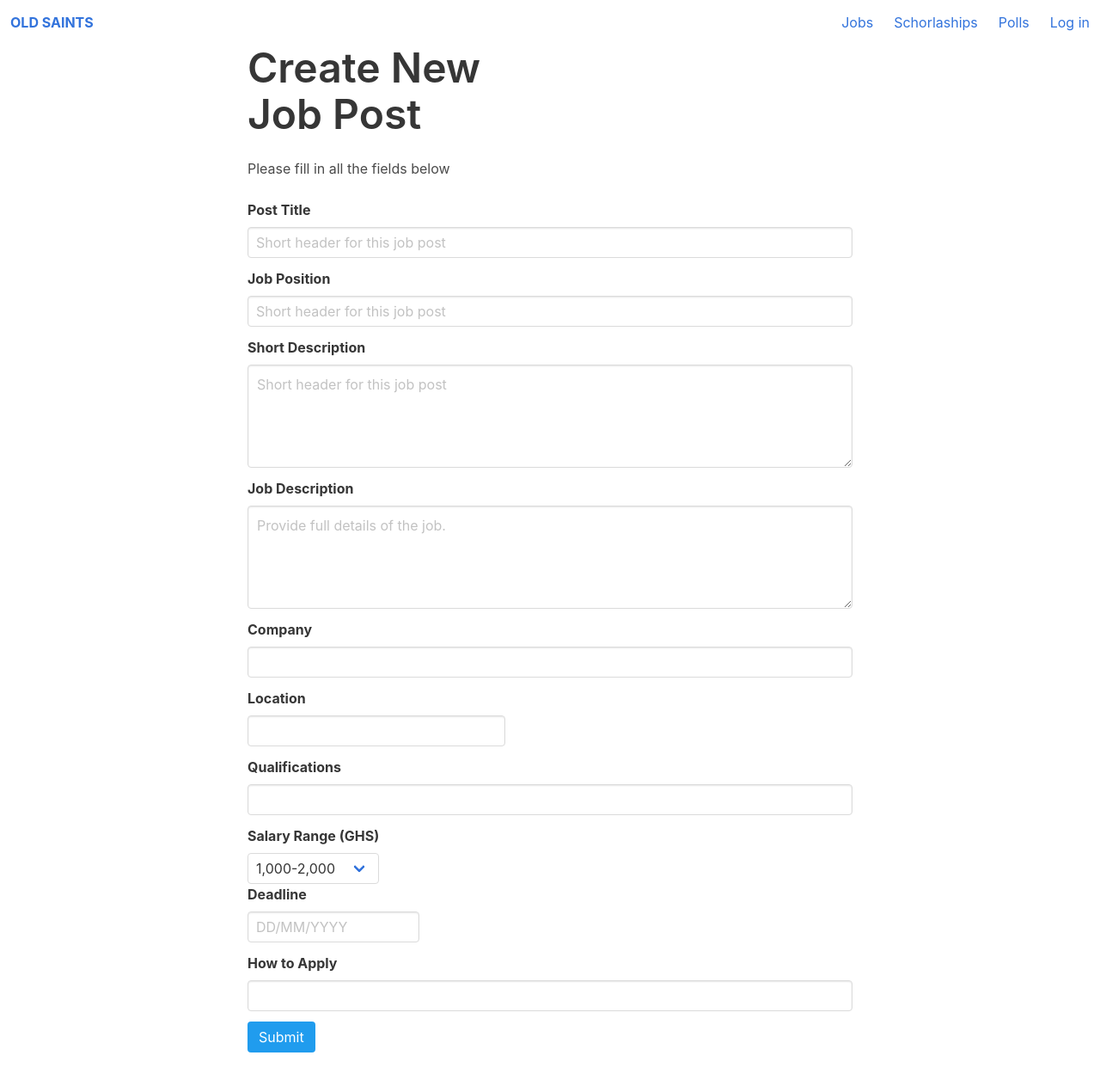
After one commit to blackmann/old_saints, a Django app: page /jobs/create/ in a window 1280 px wide. The commit adds this page. Shown: the whole page at 86% size. Run offline with Django 3.2, Linux system fonts and the light colour scheme; some libraries are stand-ins or nearby versions.

Commit message:
Job creation

```diff
--- a/osp/settings.py
+++ b/osp/settings.py
@@ -119,3 +119,5 @@ USE_TZ = True
 # https://docs.djangoproject.com/en/2.0/howto/static-files/
 
 STATIC_URL = '/static/'
+
+STATIC_ROOT = (os.path.join(BASE_DIR, 'static'))
--- a/osp/urls.py
+++ b/osp/urls.py
@@ -13,11 +13,17 @@ Including another URLconf
     1. Import the include() function: from django.urls import include, path
     2. Add a URL to urlpatterns:  path('blog/', include('blog.urls'))
 """
+from django.conf.urls import url
 from django.contrib import admin
+from django.contrib.staticfiles.views import serve
 from django.urls import include, path
+
+from osp import settings
 
 
 urlpatterns = [
     path('admin/', admin.site.urls),
     path('', include('web.urls', namespace='web')),
+    url(r'^static/(?P<path>.*)$', serve, {
+        'document_root': settings.STATIC_ROOT, }),
 ]
--- a/web/admin.py
+++ b/web/admin.py
@@ -1,7 +1,7 @@
 from django.contrib import admin
 
-from web.models import Chapter, Alumnum, House, Dues
+from web.models import Chapter, Alumnum, House, Dues, Job
 
 app_name = "web"
 
-admin.site.register((Chapter, Alumnum, House, Dues, ))
+admin.site.register((Chapter, Alumnum, House, Dues, Job, ))
--- /dev/null
+++ b/web/static/web/css/main.css
@@ -0,0 +1,5 @@
+.centered-div {
+    width: 55%;
+    margin-left: auto;
+    margin-right: auto;
+}
--- a/web/templates/web/base.html
+++ b/web/templates/web/base.html
@@ -1,3 +1,4 @@
+{% load static %}
 <!DOCTYPE html>
 <html lang="en">
 
@@ -7,6 +8,7 @@
     <meta http-equiv="X-UA-Compatible" content="ie=edge">
     <title>{% block main_title %} {% endblock %} | Old Saints</title>
     <link rel="stylesheet" href="https://cdnjs.cloudflare.com/ajax/libs/bulma/0.7.1/css/bulma.min.css" />
+    <link rel="stylesheet" href="{% static 'web/css/main.css' %}">
     <script defer src="https://use.fontawesome.com/releases/v5.0.7/js/all.js"></script>
 </head>
 
@@ -21,7 +23,7 @@
 
             <div class="navbar-end">
                 <div class="navbar-item">
-                    <a href="">Jobs</a>
+                    <a href={% url 'web:jobs' %}>Jobs</a>
                 </div>
 
                 <div class="navbar-item">
@@ -40,6 +42,10 @@
     </header>
 
     {% block content %} {% endblock content %}
+
+    <footer class="container">
+
+    </footer>
 </body>
 
 </html>
--- /dev/null
+++ b/web/templates/web/create_job.html
@@ -0,0 +1,88 @@
+{% extends "web/base.html" %} {% block main_title %} Create Job Post {% endblock main_title %} {% block content %}
+<div class="container centered-div">
+    <p class="title is-1">Create New
+        <br> Job Post</p>
+    <p>Please fill in all the fields below</p>
+    <br>
+
+    <form action="{% url 'web:create_job_post' %}" method="POST">
+        <div class="field">
+            <label class="label">Post Title</label>
+            <div class="control">
+                <input class="input" name="title" type="text" placeholder="Short header for this job post">
+            </div>
+        </div>
+
+        <div class="field">
+            <label class="label">Job Position</label>
+            <div class="control">
+                <input class="input" name="position" type="text" placeholder="Short header for this job post">
+            </div>
+        </div>
+
+        <div class="field">
+            <label class="label">Short Description</label>
+            <div class="control">
+                <textarea class="textarea" name="short_description" placeholder="Short header for this job post"></textarea>
+            </div>
+        </div>
+
+        <div class="field">
+            <label class="label">Job Description</label>
+            <div class="control">
+                <textarea class="textarea" name="job_description" placeholder="Provide full details of the job."></textarea>
+            </div>
+        </div>
+
+        <div class="field">
+            <label class="label">Company</label>
+            <div class="control">
+                <input class="input" name="company" type="text">
+            </div>
+        </div>
+
+        <div class="field">
+            <label class="label">Location</label>
+            <div class="control">
+                <input class="input" name="location" type="text" style="width: 300px;">
+            </div>
+        </div>
+
+        <div class="field">
+            <label class="label">Qualifications</label>
+            <div class="control">
+                <input class="input" name="qualifications" type="text">
+            </div>
+        </div>
+
+        <div class="control">
+            <label for="" class="label">Salary Range (GHS)</label>
+            <div class="select">
+                <select name="salary">
+                    <option value="0">1,000-2,000</option>
+                    <option value="1">2,000-5,000</option>
+                    <option value="2">5,000-10,000</option>
+                </select>
+            </div>
+        </div>
+
+        <div class="field">
+            <label class="label">Deadline</label>
+            <div class="control">
+                <input class="input" name="deadline" type="text" placeholder="DD/MM/YYYY" style="width: 200px">
+            </div>
+        </div>
+
+        <div class="field">
+            <label class="label">How to Apply</label>
+            <div class="control">
+                <input class="input" name="hta" type="text">
+            </div>
+        </div>
+
+        {% csrf_token %}
+
+        <button class="button is-info" type="submit" style="margin-bottom: 2em;">Submit</button>
+    </form>
+</div>
+{% endblock content %}
--- a/web/templates/web/index.html
+++ b/web/templates/web/index.html
@@ -62,8 +62,9 @@
                                 <div class="control">
                                     <div class="select">
                                         <select name="house">
-                                            <option>Obiri Yeboah</option>
-                                            <option>Opuni Ato</option>
+                                            {% for h in houses %}
+                                            <option {% if h == house %} selected {% endif %}>{{h}}</option>
+                                            {% endfor %}
                                         </select>
                                     </div>
                                 </div>
--- a/web/urls.py
+++ b/web/urls.py
@@ -7,7 +7,9 @@ from web import views
 urlpatterns = [
     url(r'^$', views.home, name="home"),
     url(r'^register/$', views.register, name="register"),
-    url(r'^registration_done/$', views.done, name="registration_done")
+    url(r'^registration_done/$', views.done, name="registration_done"),
+    url(r'^jobs/$', views.jobs, name="jobs"),
+    url(r'^jobs/create/$', views.create_job, name="create_job_post"),
 ]
 
 app_name = 'web'
--- a/web/views.py
+++ b/web/views.py
@@ -1,7 +1,12 @@
 from django.shortcuts import render, redirect
 from django.contrib.auth.models import User
 
-from web.models import Alumnum, Chapter, House
+import datetime
+
+from web.models import Alumnum, Chapter, House, Job
+
+
+SALARIES = ['1000-2000', '2000-5000', '5000-10000', ]
 
 
 def get_chapters():
@@ -12,6 +17,18 @@ def get_houses():
 
 def get_exam_types():
     return ["O'Level", "A'Level", "SSSCE", "WASSCE", ]
+
+
+def get_date(date_str):
+    """
+    Convert date in the form mm/dd/yyyy to date object
+    """
+    split_date = [int(val) for val in date_str.split('/')]
+
+    return datetime.date(day=split_date[0],
+                      month=split_date[1],
+                      year=split_date[2])
+
 
 
 def clean_registration_form(request, all=False):
@@ -55,6 +72,8 @@ def home(request):
     context['first_name'] = ""
     context['last_name'] = ""
     context['email'] = ""
+    context['houses'] = get_houses()
+    context['house'] = ''
 
     if request.method == "POST":
         # check for the important stuffs
@@ -160,3 +179,40 @@ def register(request):
 
 def done(request):
     return render(request, "web/registration_complete.html")
+
+
+def jobs(request):
+    context = {
+        "jobs": Job.objects.all()
+    }
+    return render(request, "web/jobs.html", context)
+
+
+def create_job(request):
+    context  = dict()
+    title = context['title'] = request.POST.get('title', '')
+    position = context['position'] = request.POST.get('position', '')
+    s_description = context['short_description'] = request.POST.get('short_description', '')
+    j_description = context['job_description'] = request.POST.get('job_description', '')
+    company = context['company'] = request.POST.get('company', '')
+    location = context['location'] = request.POST.get('location', '')
+    qualification = context['qualification'] = request.POST.get('qualification', '')
+    salary_range = context['salary_range'] = request.POST.get('salary', '')
+    deadline = context['deadline'] = request.POST.get('deadline', '')
+    hta = context['hta'] = request.POST.get('hta', '')
+
+    if request.method == 'POST':
+        job_post = Job.objects.create(post_title=title,
+                                      position=position,
+                                      short_description=s_description,
+                                      job_description=j_description,
+                                      salary_range=SALARIES[int(salary_range)],
+                                      location=location,
+                                      company=company,
+                                      how_to_apply=hta,
+                                      qualifications=qualification,
+                                      deadline=get_date(deadline),
+                                      posted_by=Alumnum.objects.get(pk=1))
+        if job_post:
+            return redirect('web:jobs')
+    return render(request, "web/create_job.html", context)
```
Also changed, not shown: web/models.py (+18 -0 lines), web/templates/web/jobs.html (added, +34 -0 lines), web/templates/web/registration.html (+4 -4 lines), db.sqlite3, web/migrations/0003_auto_20180622_0938.py (added), web/migrations/0004_job_deadline.py (added), web/migrations/0005_job_posted_by.py (added).
